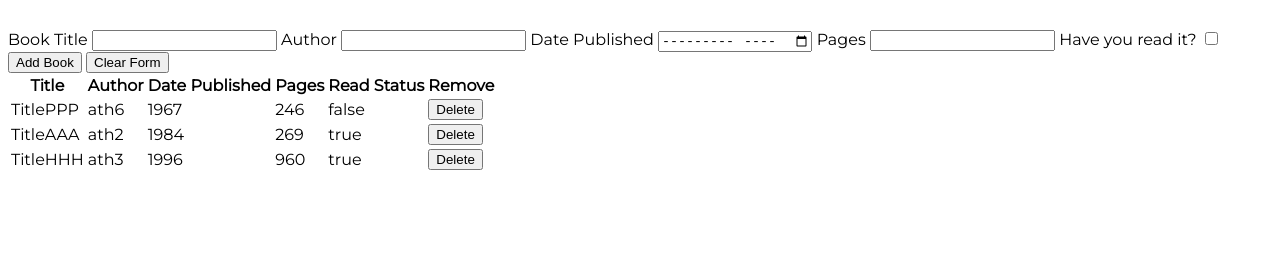
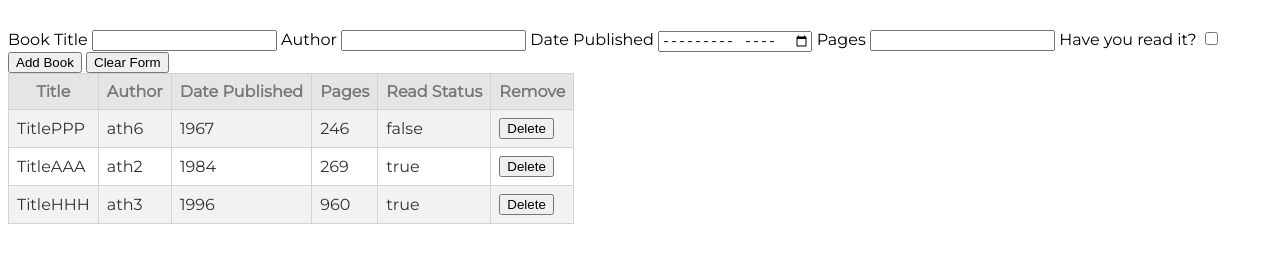
Before and after one commit to rdbarker/Library, a plain HTML site: page index.html in a window 1280 px wide. Shown: the part 97-360 px from the top of the page. Drawn offline with nearby package versions, Linux system fonts and the light colour scheme.

Commit message:
added some basic table styling

```diff
--- a/style.css
+++ b/style.css
@@ -7,3 +7,27 @@ h1 {
     font-family: 'EB Garamond', serif;
     font-size: 48px;
 }
+
+table {
+    color: #333;
+    background: white;
+    border: 1px solid grey;
+    font-size: 12pt;
+    border-collapse: collapse;
+  }
+  table thead th,
+  table tfoot th {
+    color: #777;
+    background: rgba(0,0,0,.1);
+  }
+  table caption {
+    padding:.5em;
+  }
+  table th,
+  table td {
+    padding: .5em;
+    border: 1px solid lightgrey;
+  }
+  tbody tr:nth-of-type(odd) {
+    background: rgba(0,0,0,.05);
+  }
```
